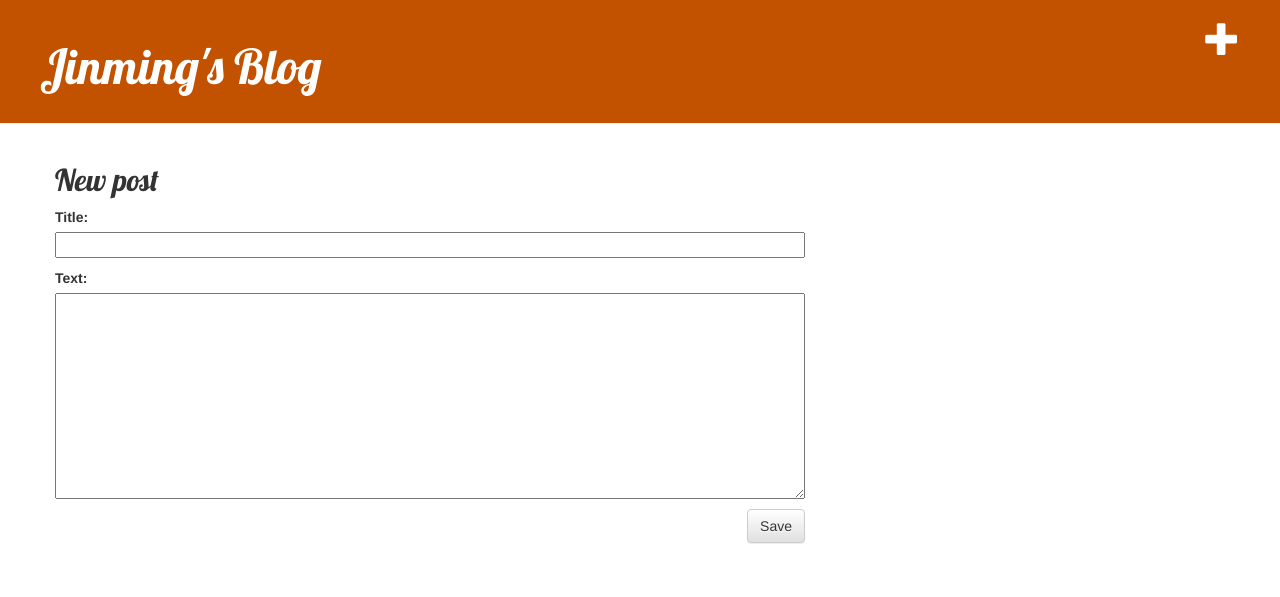
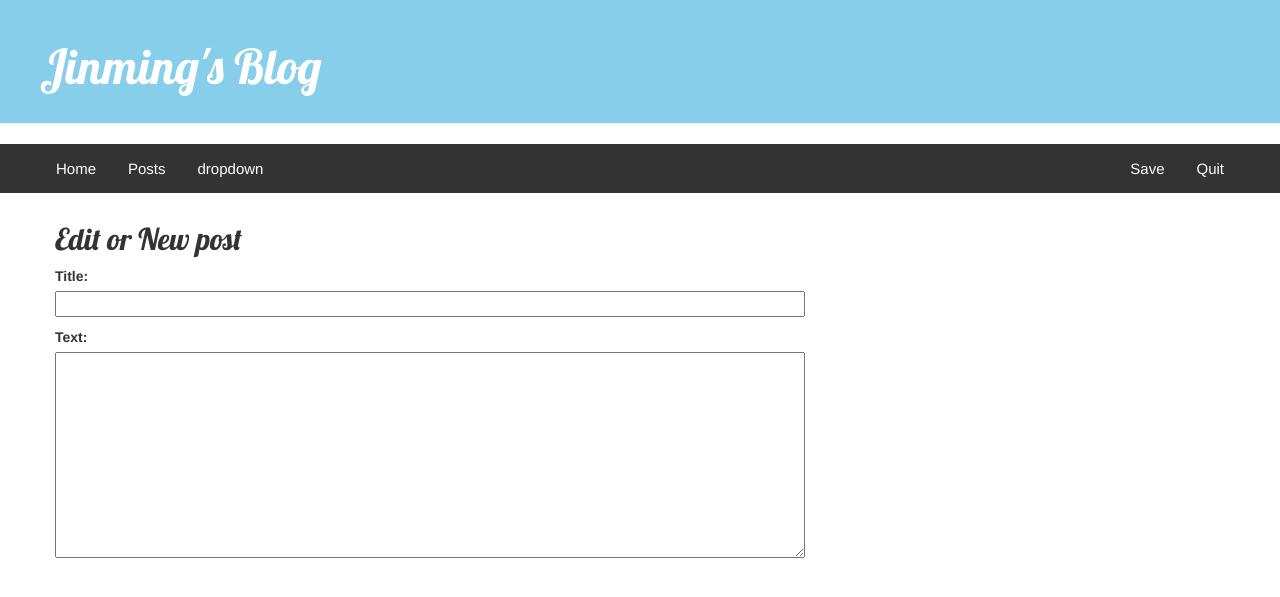
Before and after one commit to JiuLi-Jinming/Bridging-Coursework, a Django app: page /post/new/ in a window 1280 px wide. Shown: the top 597 px of the page. Run offline with Django 3.2, Linux system fonts and the light colour scheme; a user stored in the database is signed in; some libraries are stand-ins or nearby versions.

Commit message:
add navigation bar in my blog

```diff
--- a/blog/static/css/blog.css
+++ b/blog/static/css/blog.css
@@ -1,5 +1,5 @@
 .page-header {
-    background-color: #C25100;
+    background-color: skyblue;
     margin-top: 0;
     padding: 20px 20px 20px 40px;
 }
--- /dev/null
+++ b/blog/static/css/navigation_bar.css
@@ -0,0 +1,75 @@
+
+.navigation-bar{
+	padding: 0;
+	list-style: none;
+	background-color: #333;
+}
+
+.submission-choice, .navigation-bar ul li {
+	display: inline-block;
+	position: relative;
+	text-align: left;
+	background-color: #333;
+}
+
+.submission-choice {
+    float:right;
+    margin-right: 40px;
+}
+
+.submission-choice a, .navigation-bar li a, .dropbtn {
+    display: block;
+    color: white;
+    text-align: center;
+    padding: 14px 16px;
+    text-decoration: none;
+    transition-duration: 0.3s;
+    -webkit-transition-duration: 0.3s;
+	font-size: 15px;
+}
+
+.navigation-bar li a:hover, .dropdown:hover, .dropbtn:hover, .submission-choice:hover {
+    background-color: #111;
+    text-decoration: none;
+    color: white;
+}
+
+.dropdown {
+    position: relative;
+    display: inline-block;
+}
+
+.dropdown-content {
+    display: none;
+    position: absolute;
+    background-color: #f9f9f9;
+    min-width: 150px;
+    box-shadow: 0px 8px 15px 0px rgba(0,0,0,0.2);
+    padding: 0px 0px;
+    z-index: 999;
+    left:0;
+}
+
+.right-dropdown-content{
+    display: none;
+    position: absolute;
+    background-color: #f9f9f9;
+    min-width: 90px;
+    box-shadow: 0px 8px 15px 0px rgba(0,0,0,0.2);
+    padding: 0px 0px;
+    z-index: 998;
+    right: 0;
+}
+
+.dropdown-content a, .right-dropdown-content a {
+    color: black;
+    padding: 12px 16px;
+    text-decoration: none;
+    display: block;
+}
+
+.dropdown-content a:hover, .right-dropdown-content a:hover {background-color: #f1f1f1}
+
+.dropdown:hover .dropdown-content, .dropdown:hover .right-dropdown-content {
+    display: block;
+}
--- /dev/null
+++ b/blog/static/css/navigation_btn.css
@@ -0,0 +1,35 @@
+.btn-save{
+	display: inline-block;
+	position: relative;
+	text-align: left;
+	background-color: #333;
+    border: none;
+    color: white;
+    padding: 14px 16px;
+    text-decoration: none;
+    transition-duration: 0.3s;
+    -webkit-transition-duration: 0.3s;
+	font-size: 15px;
+
+}
+
+.btn-save:hover{
+    background-color: #111;
+}
+
+.btn-quit{
+    background: #f9f9f9;
+    color: black;
+    border: none;
+    padding: 10px 30px;
+    text-align: center;
+    text-decoration: none;
+    display: block;
+    font-size: 15px;
+    transition-duration: 0.3s;
+    -webkit-transition-duration: 0.3s;
+}
+
+.btn-quit:hover{
+    background-color: #f1f1f1;
+}
--- a/blog/templates/blog/base.html
+++ b/blog/templates/blog/base.html
@@ -4,16 +4,35 @@
         <title>Jinming's blog</title>
         <link rel="stylesheet" href="//maxcdn.bootstrapcdn.com/bootstrap/3.2.0/css/bootstrap.min.css">
         <link rel="stylesheet" href="//maxcdn.bootstrapcdn.com/bootstrap/3.2.0/css/bootstrap-theme.min.css">
-        <link href="//fonts.googleapis.com/css?family=Lobster&subset=latin,latin-ext" rel="stylesheet" type="text/css">
+        <link href='//fonts.googleapis.com/css?family=Lobster&subset=latin,latin-ext' rel='stylesheet' type='text/css'>
         <link rel="stylesheet" href="{% static 'css/blog.css' %}">
+        <link rel="stylesheet" href="{% static 'css/navigation_bar.css' %}">
+        {% block head %}
+        {% endblock %}
     </head>
+
     <body>
+    <div class="header-navigation">
         <div class="page-header">
-            {% if user.is_authenticated %}
-                <a href="{% url 'post_new' %}" class="top-menu"><span class="glyphicon glyphicon-plus"></span></a>
-            {% endif %}
             <h1><a href="/">Jinming's Blog</a></h1>
         </div>
+
+        <div class="navigation-bar">
+            <ul>
+                <li><a class="active" href="/">Home</a></li><li><a href="{% url 'post_list' %}">Posts</a></li><div class="dropdown">
+                    <a href="/" class="dropbtn">dropdown</a>
+                    <div class="dropdown-content">
+                        <a href="#">link 1</a>
+                        <a href="#">link 2</a>
+                        <a href="#">link 3</a>
+                    </div>
+                </div>
+                    {% block navigation %}
+                    {% endblock %}
+            </ul>
+        </div>
+    </div>
+
         <div class="content container">
             <div class="row">
                 <div class="col-md-8">
--- a/blog/templates/blog/post_edit.html
+++ b/blog/templates/blog/post_edit.html
@@ -1,9 +1,27 @@
 {% extends 'blog/base.html' %}
+{% load static %}
+{% block head %}
+    <link rel="stylesheet" href="{% static 'css/navigation_btn.css' %}">
+{% endblock %}
+
+{% block navigation %}
+    {% if user.is_authenticated %}
+        <div class="submission-choice">
+            <button type="submit" form="post-editor-form" class="btn-save" name="save_continue">Save</button><div class="dropdown">
+                <li class="dropbtn">Quit</li>
+                <div class="right-dropdown-content">
+                    <button type="submit" form="post-editor-form" class="btn-quit" name="save_quit">Save</button>
+                    <button type="submit" form="post-editor-form" class="btn-quit" name="no_save_quit">No Save</button>
+                </div>
+            </div>
+        </div>
+    {% endif %}
+{% endblock %}
 
 {% block content %}
-    <h2>New post</h2>
-    <form method="POST" class="post-form">{% csrf_token %}
+
+    <h2>Edit or New post</h2>
+    <form id="post-editor-form" method="POST" class="post-form">{% csrf_token %}
         {{ form.as_p }}
-        <button type="submit" class="save btn btn-default">Save</button>
     </form>
 {% endblock %}
--- a/blog/urls.py
+++ b/blog/urls.py
@@ -2,8 +2,10 @@ from django.urls import path
 from . import views
 
 urlpatterns = [
-    path('', views.post_list, name='post_list'),
-    path('post/<int:pk>/', views.post_detail, name='post_detail'),
+    path('', views.blog_home, name='blog_home'),
+    path('post-list', views.post_list, name='post_list'),
+    path('post/<int:pk>/detail', views.post_detail, name='post_detail'),
     path('post/new/', views.post_new, name='post_new'),
-    path('post/<int:pk>/edit/', views.post_edit, name='post_edit'),
+    path('post/<int:pk>/edit', views.post_edit, name='post_edit'),
+    path('post/<int:pk>/delete/', views.post_delete, name='post_delete'),
 ]
--- a/blog/views.py
+++ b/blog/views.py
@@ -6,6 +6,10 @@ from .forms import PostForm
 
 
 # Create your views here.
+def blog_home(request):
+    return render(request, 'blog/home.html')
+
+
 def post_list(request):
     posts = Post.objects.filter(published_date__lte=timezone.now()).order_by('published_date')
     return render(request, 'blog/post_list.html', {'posts': posts})
@@ -18,13 +22,25 @@ def post_detail(request, pk):
 
 def post_new(request):
     if request.method == "POST":
-        form = PostForm(request.POST)
-        if form.is_valid():
-            post = form.save(commit=False)
-            post.author = request.user
-            post.published_date = timezone.now()
-            post.save()
-            return redirect('post_detail', pk=post.pk)
+        if 'save_continue' in request.POST:
+            form = PostForm(request.POST)
+            if form.is_valid():
+                post = form.save(commit=False)
+                post.author = request.user
+                post.published_date = timezone.now()
+                post.save()
+
+        elif 'save_quit' in request.POST:
+            form = PostForm(request.POST)
+            if form.is_valid():
+                post = form.save(commit=False)
+                post.author = request.user
+                post.published_date = timezone.now()
+                post.save()
+                return redirect('post_detail', pk=post.pk)
+
+        elif 'no_save_quit' in request.POST:
+            return redirect('post_list')
     else:
         form = PostForm()
     return render(request, 'blog/post_edit.html', {'form': form})
@@ -33,13 +49,37 @@ def post_new(request):
 def post_edit(request, pk):
     post = get_object_or_404(Post, pk=pk)
     if request.method == "POST":
-        form = PostForm(request.POST, instance=post)
-        if form.is_valid():
-            post = form.save(commit=False)
-            post.author = request.user
-            post.published_date = timezone.now()
-            post.save()
+        if 'save_continue' in request.POST:
+            form = PostForm(request.POST, instance=post)
+            if form.is_valid():
+                post = form.save(commit=False)
+                post.author = request.user
+                post.published_date = timezone.now()
+                post.save()
+
+        elif 'save_quit' in request.POST:
+            form = PostForm(request.POST, instance=post)
+            if form.is_valid():
+                post = form.save(commit=False)
+                post.author = request.user
+                post.published_date = timezone.now()
+                post.save()
+                return redirect('post_detail', pk=post.pk)
+
+        elif 'no_save_quit' in request.POST:
             return redirect('post_detail', pk=post.pk)
     else:
         form = PostForm(instance=post)
     return render(request, 'blog/post_edit.html', {'form': form})
+
+
+def post_delete(request, pk):
+    post = get_object_or_404(Post, pk=pk)
+    if request.method == "POST":
+        form = PostForm(request.POST, instance=post)
+        if form.is_valid():
+            post.delete()
+            return redirect('post_list')
+    else:
+        post.delete()
+    return redirect('post_list')
```
Also changed, not shown: blog/templates/blog/home.html (added, +8 -0 lines), blog/templates/blog/post_detail.html (+12 -3 lines), blog/templates/blog/post_list.html (+8 -1 lines), db.sqlite3.
